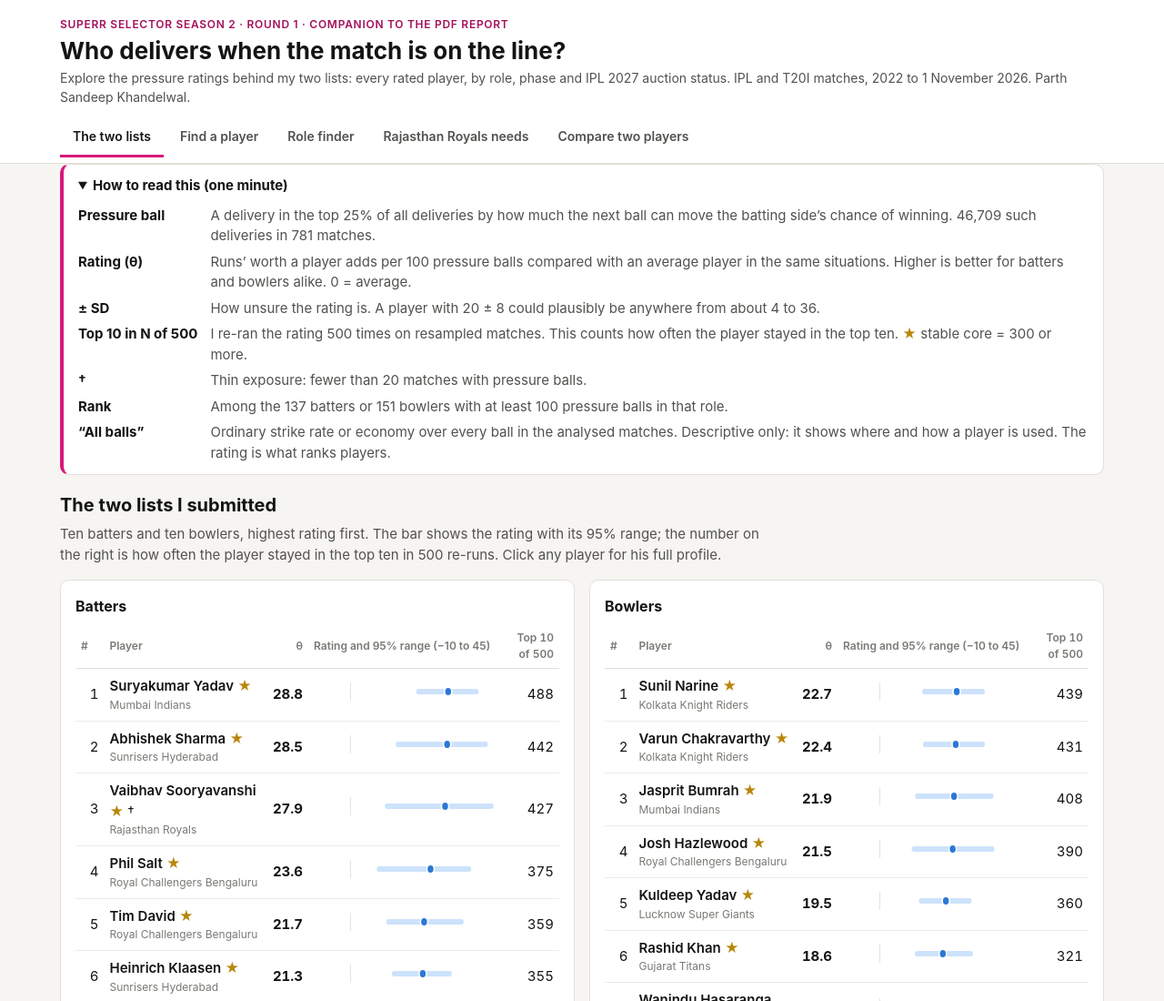
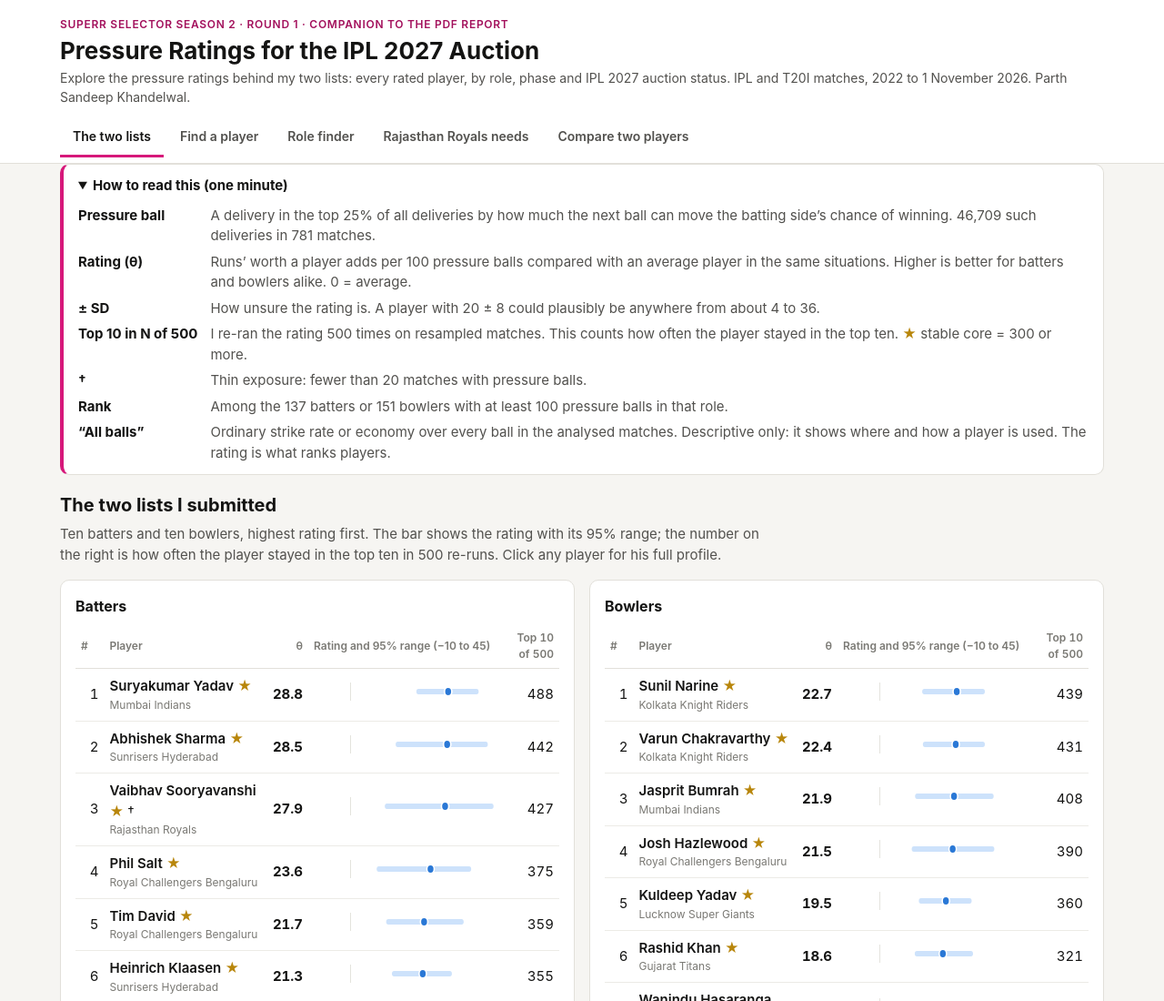
Before and after one commit to parthkhandelwal250305-pixel/rr-pressure-dashboard, a plain HTML site: page index.html in a window 1280 px wide. Shown: the top 1100 px of the page at 91% size. Drawn offline with Linux system fonts and the light colour scheme.

Commit message:
Update index.html

```diff
--- a/index.html
+++ b/index.html
@@ -150,7 +150,7 @@ svg text{font-family:inherit}
 <header class="top">
   <div class="wrap">
     <div class="kicker">SupeRR Selector Season 2 · Round 1 · Companion to the PDF report</div>
-    <h1>Who delivers when the match is on the line?</h1>
+    <h1>Pressure Ratings for the IPL 2027 Auction</h1>
     <p class="sub">Explore the pressure ratings behind my two lists: every rated player, by role, phase and IPL 2027 auction status. IPL and T20I matches, 2022 to 1 November 2026. Parth Sandeep Khandelwal.</p>
     <nav class="tabs" aria-label="Views">
       <a href="#lists">The two lists</a>
```
